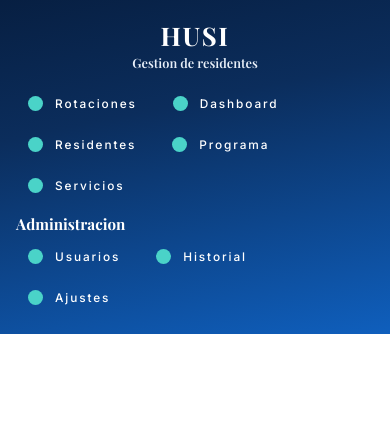
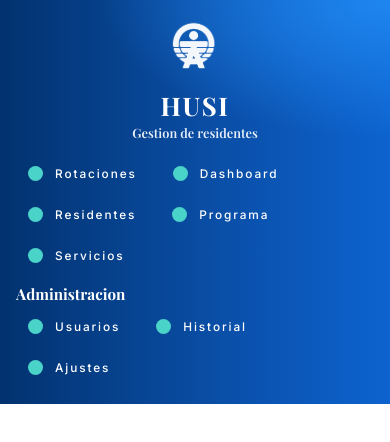
Before and after one commit to NicoPedraza2001/Plataforma-HUSI, an Angular app in the folder frontend/: page /admin in a window 390 px wide. Shown: the top 442 px of the page. Built offline with nearby package versions, Linux system fonts and the light colour scheme.

Commit message:
Barra navegacion del admin

```diff
--- a/frontend/src/app/layout/admin/admin-layout/admin-layout.css
+++ b/frontend/src/app/layout/admin/admin-layout/admin-layout.css
@@ -19,8 +19,12 @@
   padding: 26px 0 32px;
   overflow-y: auto;
   color: #fff;
-  /* Degradado institucional: azul profundo arriba y azul vivo al pie. */
-  background: linear-gradient(168deg, #071f42 0%, #0b2d5c 34%, #0f5fbd 100%);
+  /* Mismas tonalidades del fondo del login, pero con el eje en horizontal:
+     arranca en el azul vivo del borde derecho y se hunde hacia el azul
+     profundo del borde izquierdo. El radial repite el brillo de esa pantalla. */
+  background:
+    radial-gradient(120% 55% at 100% 0%, #1f86f0 0%, rgba(31, 134, 240, 0) 62%),
+    linear-gradient(270deg, #0d63cf 0%, #0a4ea6 45%, var(--husi-deep) 100%);
 }
 
 .sidebar__brand {
@@ -115,6 +119,28 @@
   background: var(--husi-teal-dark);
 }
 
+/* ===================== PIE DE LA BARRA ===================== */
+.sidebar__footer {
+  /* Empuja el logo al fondo del riel y aprovecha el espacio libre. */
+  margin-top: auto;
+  display: flex;
+  justify-content: center;
+  padding: 22px 24px 0;
+  border-top: 1px solid rgba(255, 255, 255, 0.16);
+}
+
+/* El logo es un .jpg con fondo blanco: al invertirlo ese fondo pasa a negro y
+   la marca a claro, y 'screen' deja pasar el azul del degradado. Resultado:
+   la marca se ve blanca y recortada sobre la barra. */
+.sidebar__logo {
+  width: 86px;
+  height: 86px;
+  object-fit: contain;
+  opacity: 0.95;
+  filter: invert(1) grayscale(1) brightness(1.9);
+  mix-blend-mode: screen;
+}
+
 /* ===================== CONTENIDO ===================== */
 .admin-main {
   flex: 1 1 auto;
@@ -150,4 +176,18 @@
     flex-wrap: wrap;
     gap: 8px;
   }
+
+  /* En horizontal el riel no tiene espacio sobrante que rellenar: el logo
+     se recoge junto a la marca en lugar de colgar al final. */
+  .sidebar__footer {
+    margin-top: 0;
+    padding: 0 24px;
+    border-top: 0;
+    order: -1;
+  }
+
+  .sidebar__logo {
+    width: 54px;
+    height: 54px;
+  }
 }
--- a/frontend/src/app/layout/admin/admin-layout/admin-layout.html
+++ b/frontend/src/app/layout/admin/admin-layout/admin-layout.html
@@ -23,6 +23,15 @@
       </ul>
     }
   </nav>
+
+  <div class="sidebar__footer">
+    <img
+      class="sidebar__logo"
+      src="/assets/logo.jpg"
+      alt="Hospital Universitario San Ignacio"
+      width="86"
+      height="86" />
+  </div>
 </aside>
 
 <!-- ===================== CONTENIDO ===================== -->
```
